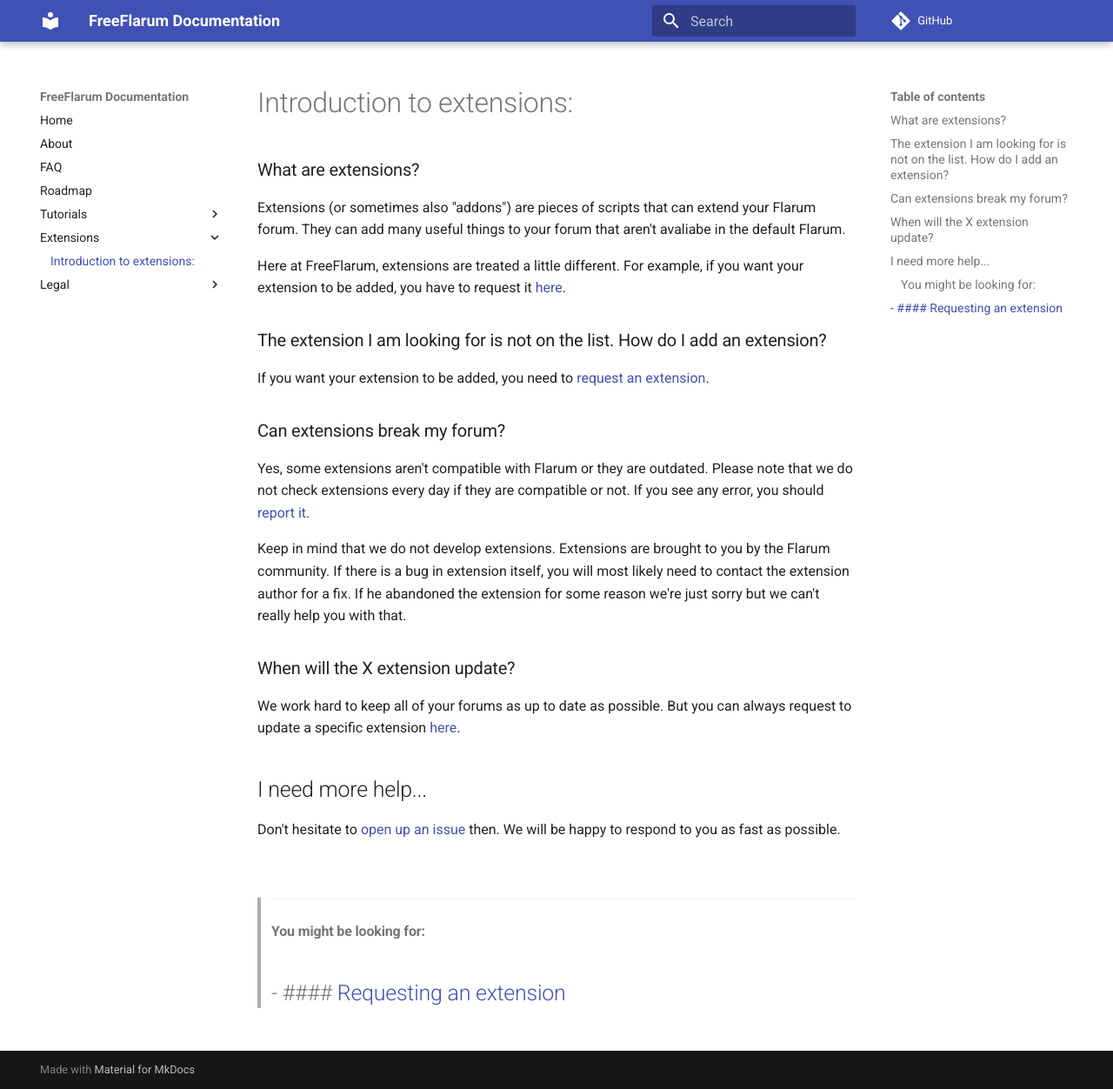
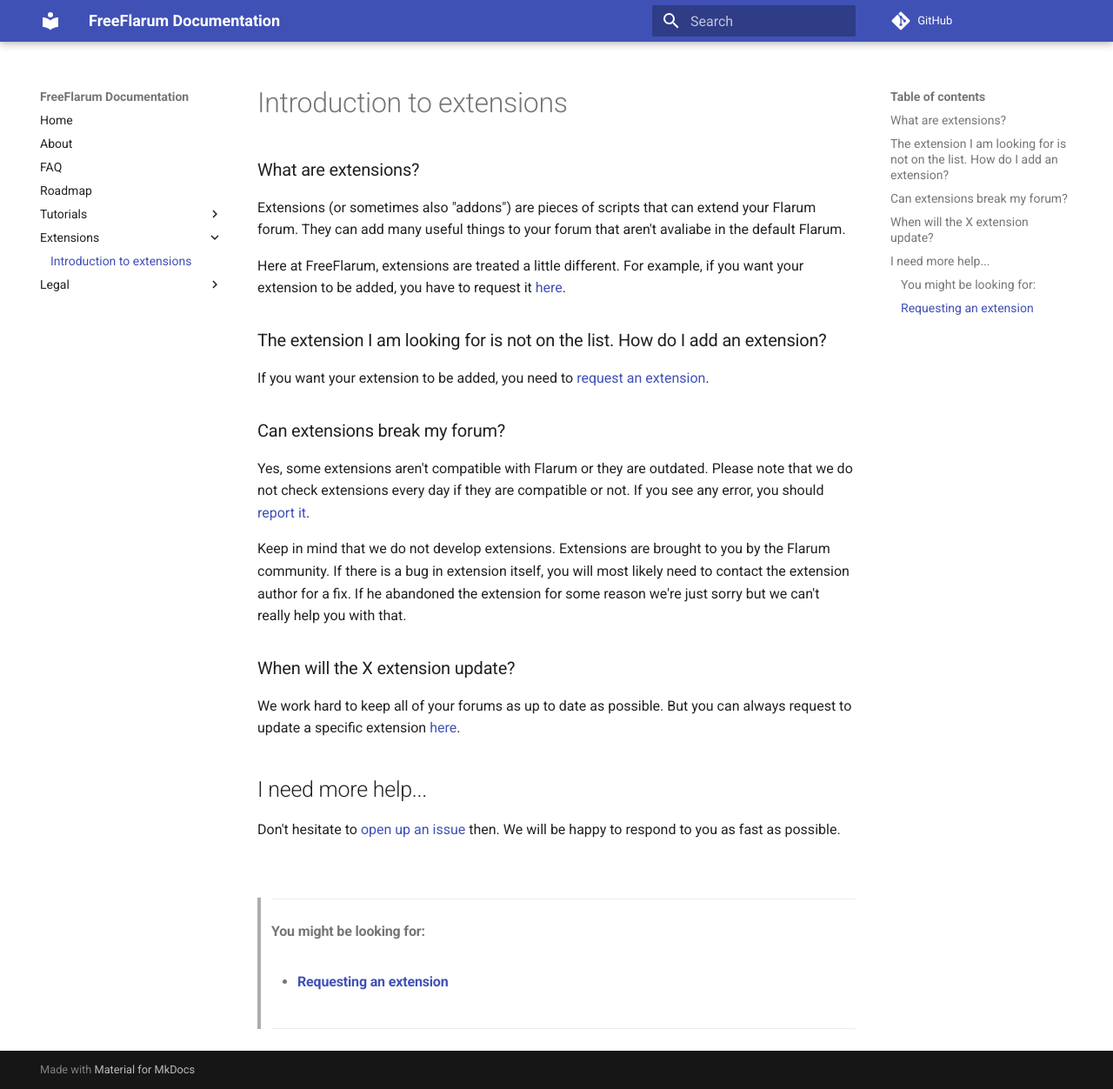
Before and after one commit to FreeFlarum/freeflarum.com, an MkDocs documentation site: the page built from docs/howto/extensions/introduction.md, in a window 1280 px wide and 1252 px high. Shown: the whole window at 87% size. Built offline with MkDocs 1.6.1 and Material for MkDocs 9.7.7, drawn with Linux system fonts in a browser that asks for light colours; comment, search, counter and statistics services are not loaded.

```diff
--- a/docs/howto/extensions/introduction.md
+++ b/docs/howto/extensions/introduction.md
@@ -1,4 +1,4 @@
-# Introduction to extensions:
+# Introduction to extensions
 
 ### What are extensions?
 Extensions (or sometimes also "addons") are pieces of scripts that can extend your Flarum forum.
@@ -29,4 +29,5 @@ Don't hesitate to [open up an issue](https://www.github.com/gwillem/freeflarum.c
 > ---
 > #### __You might be looking for:__
 > - #### [Requesting an extension](https://www.freeflarum.com/docs/faq/#can-you-add-extension-x)
+>
 > ---
```
